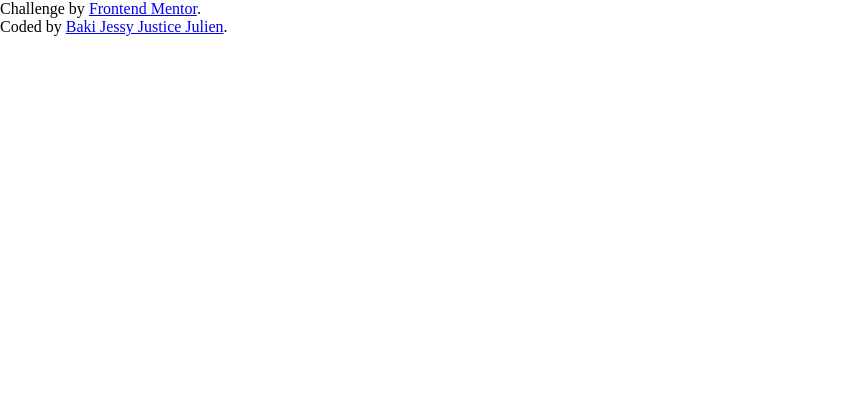
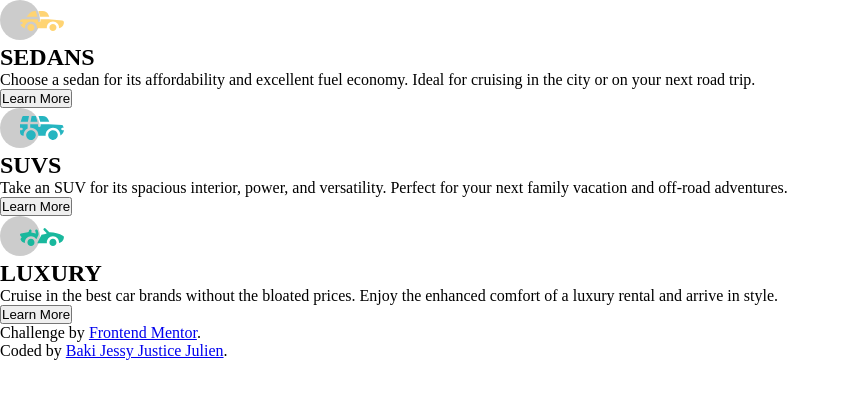
Before and after one commit to blackdreamer15/FEM-3-column-preview-card-component, a plain HTML site: page index.html in a window 1280 px wide. Shown: the whole page, without its empty margins (0-850 px from the left). Drawn offline with Linux system fonts and the light colour scheme.

Commit message:
Update - Add changes to the HTML of the webpage

```diff
--- a/index.html
+++ b/index.html
@@ -11,7 +11,34 @@
 </head>
 <body>
 
-  <main></main>
+    <main>
+        <section id="sedans">
+            <img src="images/icon-sedans.svg" alt="icon sedans">
+            <div class="text">
+                <h1>SEDANS</h1>
+                <p>Choose a sedan for its affordability and excellent fuel economy. Ideal for cruising in the city or on your next road trip.</p>
+            </div>
+            <button>Learn More</button>
+        </section>
+
+        <section id="suvs">
+            <img src="images/icon-suvs.svg" alt="icon SUVs">
+            <div class="text">
+                <h1>SUVS</h1>
+                <p>Take an SUV for its spacious interior, power, and versatility. Perfect for your next family vacation and off-road adventures.</p>
+            </div>
+            <button>Learn More</button>
+        </section>
+
+        <section id="luxury">
+            <img src="images/icon-luxury.svg" alt="icon luxury">
+            <div class="text">
+                <h1>LUXURY</h1>
+                <p>Cruise in the best car brands without the bloated prices. Enjoy the enhanced comfort of a luxury rental and arrive in style.</p>
+            </div>
+            <button>Learn More</button>
+        </section>
+    </main>
 
   <footer class="attribution">
     <p>
```
